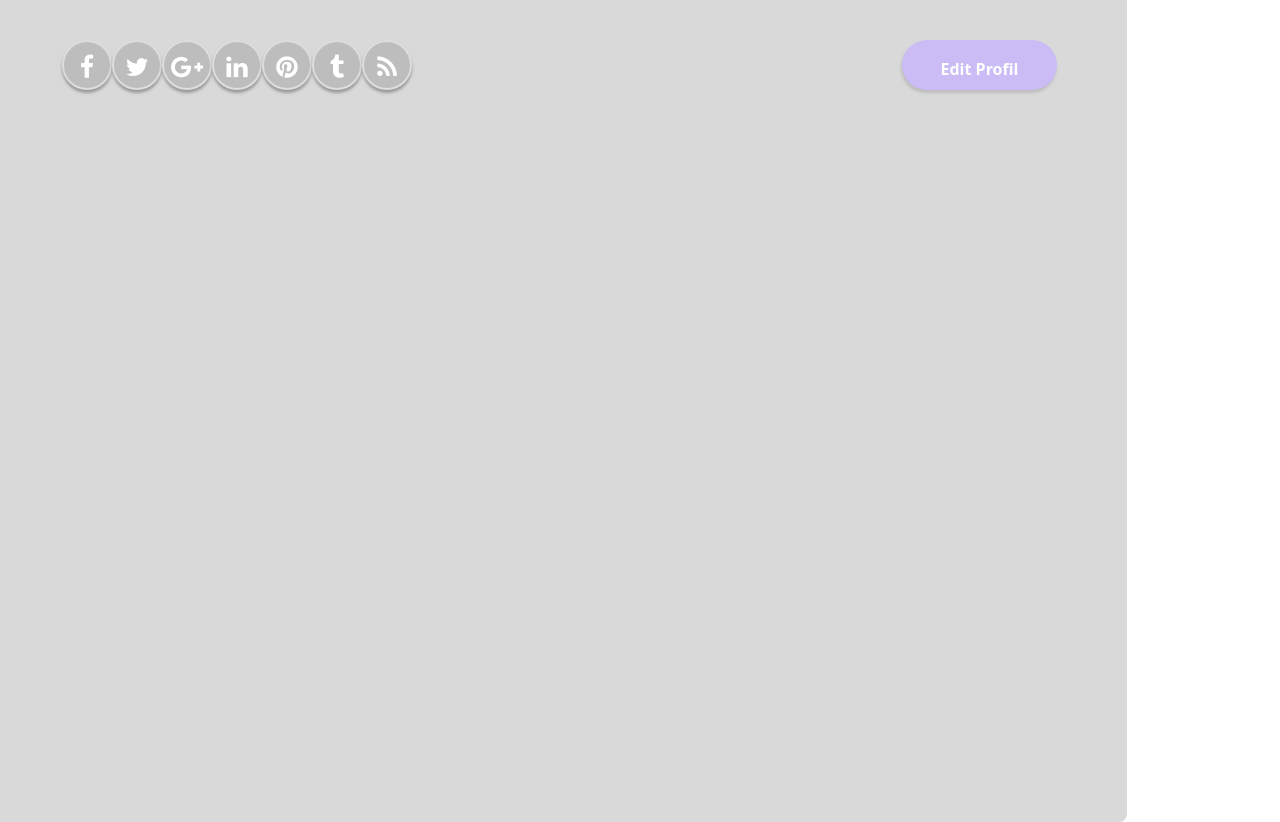
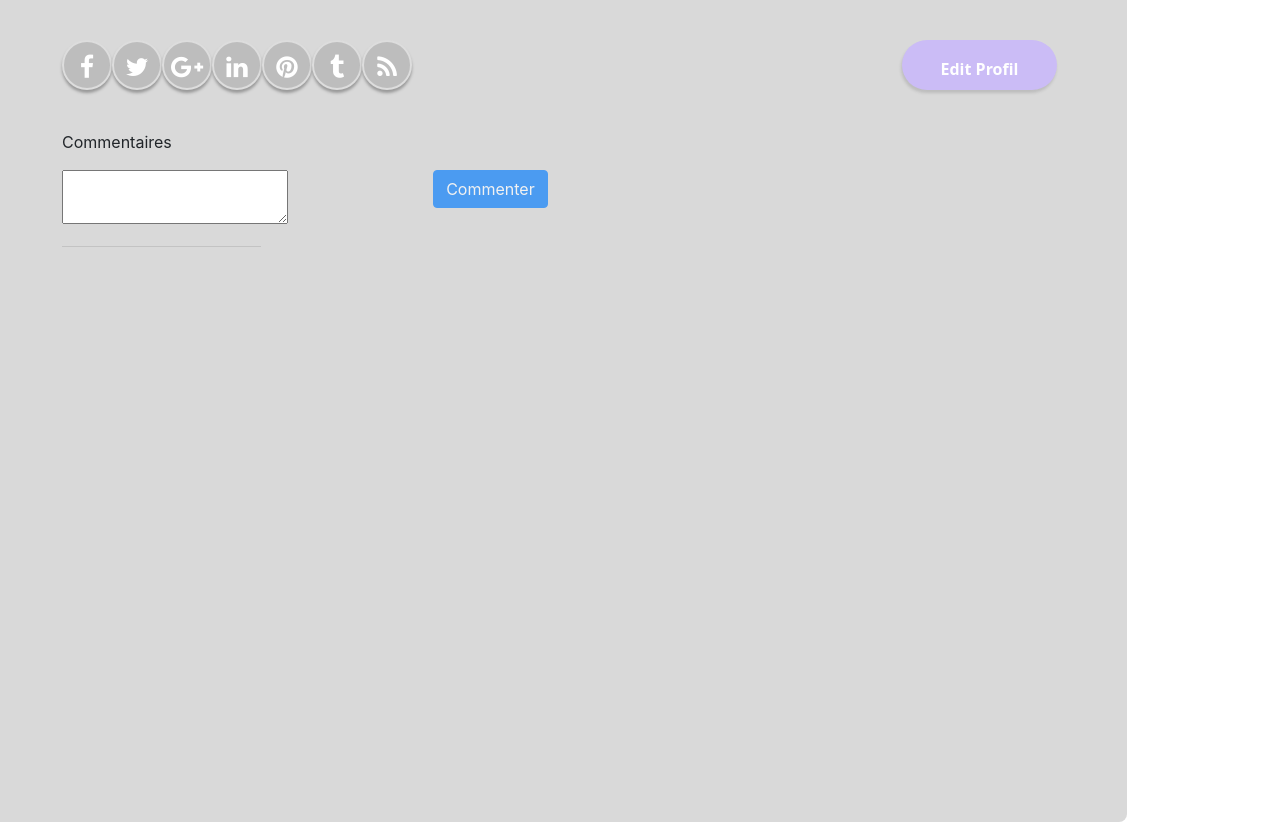
Before and after one commit to jelel-fliss/e-learning-platform, an Angular app in the folder client/: page /app/Profil in a window 1280 px wide. Shown: the part 1340-2162 px from the top of the page. Built offline with nearby package versions, Linux system fonts and the light colour scheme.

Commit message:
modification de l'emplacement du commentaire

```diff
--- a/client/src/app/pages/sample-page-two/sample-page-two.component.html
+++ b/client/src/app/pages/sample-page-two/sample-page-two.component.html
@@ -46,7 +46,7 @@
      </div>
  </div>
  </div>
- <!-- <app-comment></app-comment>  -->
+<!-- <app-comment></app-comment>   -->
 
 
 
@@ -65,6 +65,11 @@
       <a class="tumblrBtn smGlobalBtn" href="#" ></a>
       <a class="rssBtn smGlobalBtn" href="#" ></a>
 </div>
+
+
+
+
+
 <!--  <button class="but-adit">Edit</button> -->
 
 <div class="buttons">
@@ -72,7 +77,12 @@
   <button class="btn btn-4" type="button">Edit Profil</button>
 
 </div>
+<app-comment></app-comment>
+
 </div>
+
+
+
 
    <script src="https://ajax.googleapis.com/ajax/libs/angularjs/1.7.6/angular.min.js"></script>
   <script src="https://ajax.googleapis.com/ajax/libs/angularjs/1.7.6/angular-animate.min.js"></script>
```
